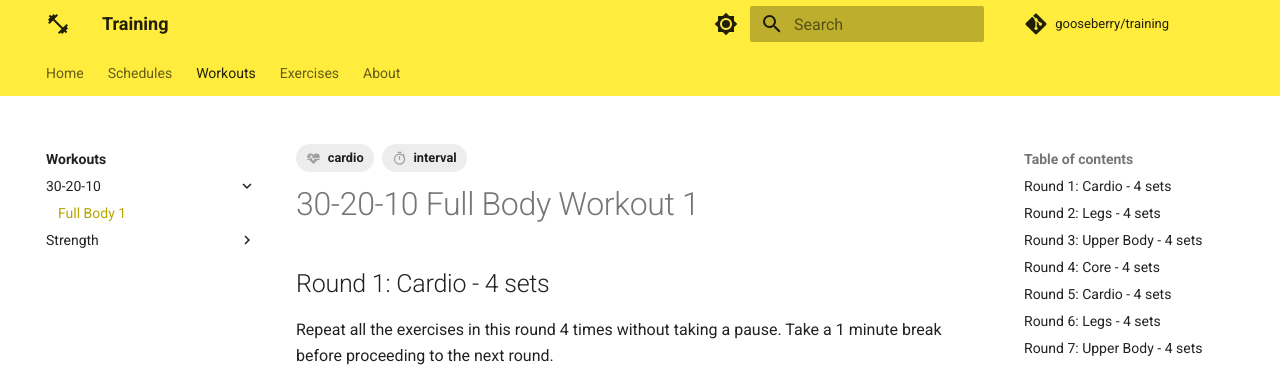
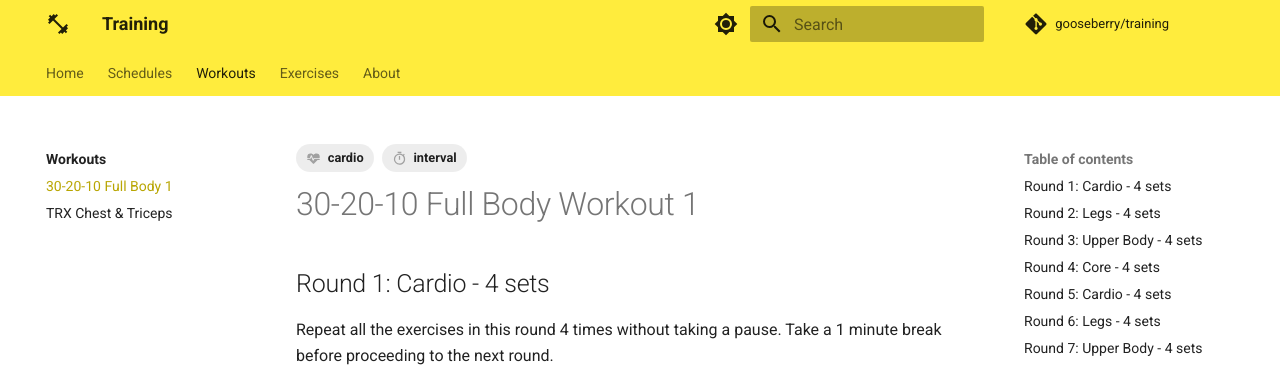
Before and after one commit to gooseberry/training, an MkDocs documentation site: the page built from docs/workouts/30-20-10-full-body-1.md, in a window 1280 px wide. Shown: the top 367 px of the page. Built offline with MkDocs 1.6.1 and Material for MkDocs 9.7.7, drawn with Linux system fonts in a browser that asks for light colours; comment, search, counter and statistics services are not loaded.

Commit message:
moving things

```diff
--- a/docs/workouts/30-20-10/full-body-1.md
+++ b/docs/workouts/30-20-10-full-body-1.md
@@ -10,26 +10,26 @@ Repeat all the exercises in this round 4 times without taking a pause.  Take a 1
 
 | Exercise                                            | Duration |
 |------------------                                   |----------|
-| [Mountain Climbers](../../exercises/mountain-climber.md) | 30 secs |
-| [High Knees](/exercises/high-knees.md)              | 20 secs |
-| [Shuffle](/exercises/shuffle.md)                    | 10 secs |
+| [Mountain Climbers](../exercises/mountain-climber.md) | 30 secs |
+| [High Knees](../exercises/high-knees.md)              | 20 secs |
+| [Shuffle](../exercises/shuffle.md)                    | 10 secs |
 
 ## Round 2: Legs - 4 sets
 Repeat all the exercises in this round 4 times without taking a pause.  Take a 1 minute break before proceeding to the next round.
 
 | Exercise                                 | Duration |
 |---                                       |----------|
-| [Jump Lunges](/exercises/jump-lunge.md)  | 30 secs |
-| [Jump Squats](/exercises/jump-squat.md)  | 20 secs |
-| [Squat Hold](/exercises/squat-hold.md)   | 10 secs |
+| [Jump Lunges](../exercises/jump-lunge.md)  | 30 secs |
+| [Jump Squats](../exercises/jump-squat.md)  | 20 secs |
+| [Squat Hold](../exercises/squat-hold.md)   | 10 secs |
 
 ## Round 3: Upper Body - 4 sets
 Repeat all the exercises in this round 4 times without taking a pause.  Take a 1 minute break before proceeding to the next round.
 
 | Exercise                                                | Duration |
 |----------------------                                   |------|
-| [Plank Shoulder Taps](/exercises/plank-shoulder-tap.md) | 30 secs |
-| [Push Ups](/exercises/push-up.md)                       | 20 secs |
+| [Plank Shoulder Taps](../exercises/plank-shoulder-tap.md) | 30 secs |
+| [Push Ups](../exercises/push-up.md)                       | 20 secs |
 | Rest                                                    | 10 secs |
 
 ## Round 4: Core - 4 sets
@@ -37,17 +37,17 @@ Repeat all the exercises in this round 4 times without taking a pause.  Take a 1
 
 | Exercsise                                     | Duration |
 |---                                            |---       |
-| [Mason Twist](/exercises/mason-twist.md)      | 30 secs |
-| [In & Out V-Sit](/exercises/in-out-v-sit.md)  | 20 secs |
-| [Hollow Body Hold](/exercises/hollow-body.md) | 10 secs |
+| [Mason Twist](../exercises/mason-twist.md)      | 30 secs |
+| [In & Out V-Sit](../exercises/in-out-v-sit.md)  | 20 secs |
+| [Hollow Body Hold](../exercises/hollow-body.md) | 10 secs |
 
 ## Round 5: Cardio - 4 sets
 Repeat all the exercises in this round 4 times without taking a pause.  Take a 1 minute break before proceeding to the next round.
 
 | Exercise                                      | Duration |
 |---                                            |---       |
-| [In & Out Plank](/exercises/in-out-plank.md)  | 30 secs |
-| [Burpees](/exercises/burpee.md)               | 20 secs |
+| [In & Out Plank](../exercises/in-out-plank.md)  | 30 secs |
+| [Burpees](../exercises/burpee.md)               | 20 secs |
 | Rest                                          | 10 secs |
 
 ## Round 6: Legs - 4 sets
@@ -55,17 +55,17 @@ Repeat all the exercises in this round 4 times without taking a pause.  Take a 1
 
 |  Exercise                                     | Duration |
 |---                                            |---       |
-| [Star Jump](/exercises/star-jump.md)          | 30 secs |
-| [Frog Squat](/exercises/frog-squat.md)        | 20 secs |
-| [Pulse Squat](/exercises/pulse-squat.md)      | 10 secs |
+| [Star Jump](../exercises/star-jump.md)          | 30 secs |
+| [Frog Squat](../exercises/frog-squat.md)        | 20 secs |
+| [Pulse Squat](../exercises/pulse-squat.md)      | 10 secs |
 
 ## Round 7: Upper Body - 4 sets
 Repeat all the exercises in this round 4 times without taking a pause.  Take a 1 minute break before proceeding to the next round.
 
 | Exercise                                               | Duration |
 |---                                                     |---       |
-| [Bear Shoulder Taps](/exercises/bear-shoulder-tap.md)  | 30 secs |
-| [Bear Push Ups](/exercises/bear-push-up.md)            | 20 secs |
+| [Bear Shoulder Taps](../exercises/bear-shoulder-tap.md)  | 30 secs |
+| [Bear Push Ups](../exercises/bear-push-up.md)            | 20 secs |
 | Rest                                                   | 10 secs |
 
 ## Round 8: Core - 4 sets
@@ -73,6 +73,6 @@ Repeat all the exercises in this round 4 times without taking a pause.  Take a 1
 
 | Exercise                                      | Duration |
 |---                                            |---       |
-| [Figure 8](/exercises/figure-8.md)            | 30 secs |
-| [Jack Knife](/exercises/jack-knife.md)        | 20 secs |
-| [V-Sit Hold](/exercises/v-sit-hold.md)        | 10 secs |
+| [Figure 8](../exercises/figure-8.md)            | 30 secs |
+| [Jack Knife](../exercises/jack-knife.md)        | 20 secs |
+| [V-Sit Hold](../exercises/v-sit-hold.md)        | 10 secs |
--- a/mkdocs.yml
+++ b/mkdocs.yml
@@ -113,12 +113,8 @@ nav:
         - TRX 1 Week Program: "schedules/trx-1-week-program.md"
     - Workouts:
         - workouts/index.md
-        - 30-20-10:
-            - workouts/30-20-10/index.md
-            - Full Body 1: workouts/30-20-10/full-body-1.md
-        - Strength:
-            - workouts/strength/index.md
-            - TRX Chest & Triceps: "workouts/strength/trx-chest-tricep.md"
+        - 30-20-10 Full Body 1: workouts/30-20-10-full-body-1.md
+        - TRX Chest & Triceps: "workouts/trx-chest-tricep.md"
     - Exercises:
         - exercises/index.md
         - Bear Push Up: "exercises/bear-push-up.md"
```
Also changed, not shown: docs/workouts/30-20-10/index.md (deleted, +0 -29 lines), docs/workouts/index.md (+39 -0 lines), docs/workouts/strength/index.md (deleted, +0 -1 lines), docs/workouts/trx-chest-tricep.md (renamed from docs/workouts/strength/trx-chest-tricep.md, +8 -8 lines).
